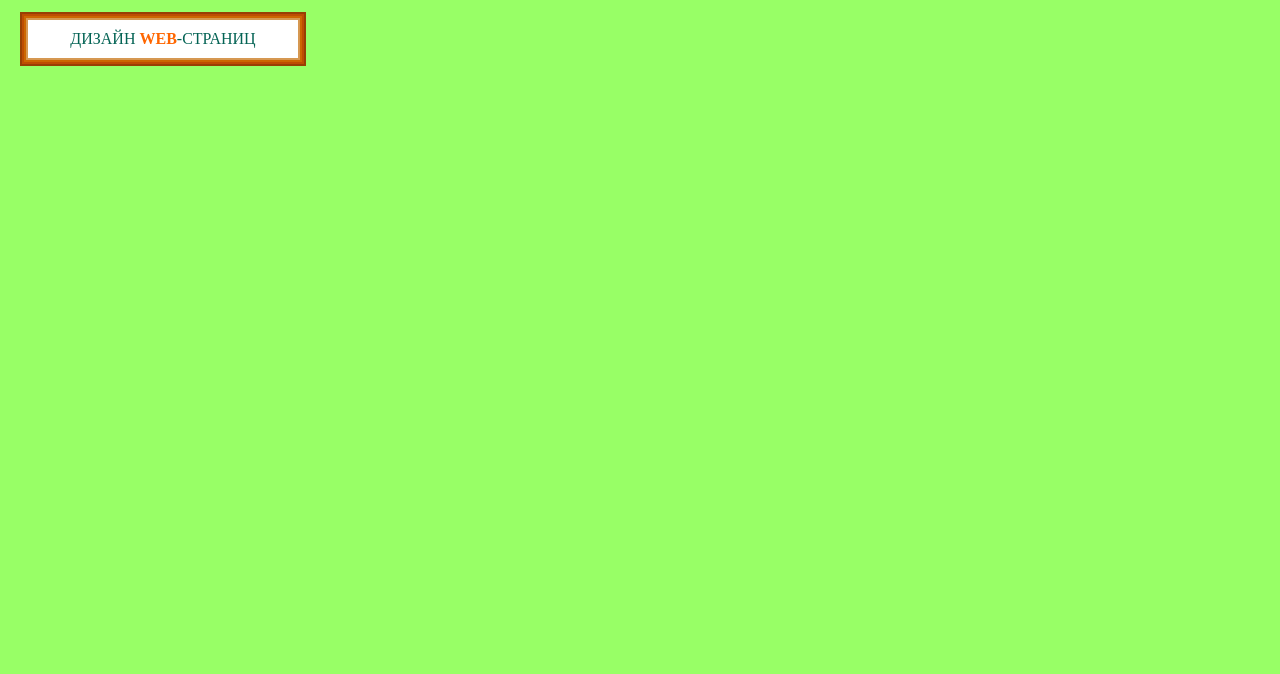
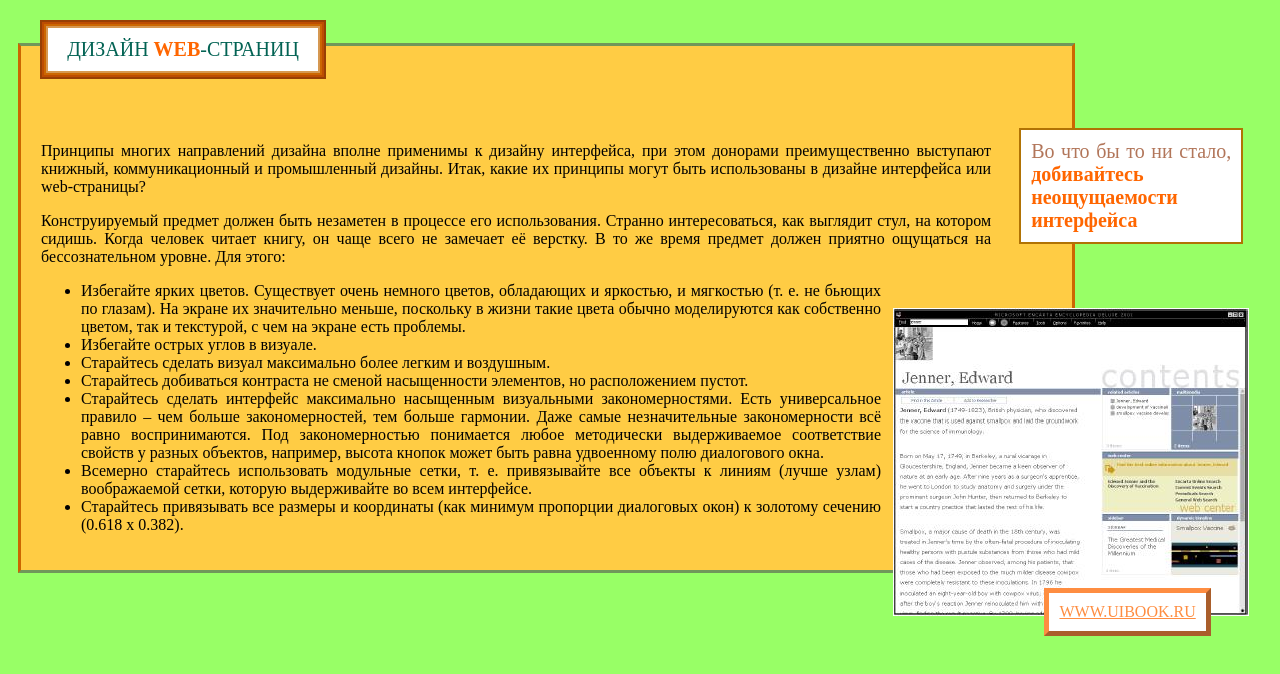
Before and after one commit to bashirjon21/html_css, a plain HTML site: page Задание3_DIV/lab1.html in a window 1280 px wide. Drawn offline with Linux system fonts and the light colour scheme.

Commit message:
3 lesson finished

```diff
--- a/Задание3_DIV/lab1.html
+++ b/Задание3_DIV/lab1.html
@@ -6,20 +6,16 @@
 	</head>
 
 	<body>
-		<div class="blur">
-			<div >
-				<div>
-					ДИЗАЙН <span>WEB</span>-СТРАНИЦ
-				</div>
-			</div>
+		<div class="border1">
+					Дизайн <span>WEB</span>-страниц
 		</div>
-		<!--<div class="img"><img src="image.jpg"></div>
+
 		<div class="text">
-		<p>Принципы многих направлений дизайна вполне применимы к дизайну интерфейса, при этом донорами преимущественно выступают книжный, коммуникационный и промышленный дизайны. Итак, какие их принципы могут быть использованы в дизайне интерфейса или web-страницы?</p>
+			<p style="width: 950px; text-align: justify;">Принципы многих направлений дизайна вполне применимы к дизайну интерфейса, при этом донорами преимущественно выступают книжный, коммуникационный и промышленный дизайны. Итак, какие их принципы могут быть использованы в дизайне интерфейса или web-страницы?</p>
 
-		<p>Конструируемый предмет должен быть незаметен в процессе его использования. Странно интересоваться, как выглядит стул, на котором сидишь. Когда человек читает книгу, он чаще всего не замечает её верстку. В то же время предмет должен приятно ощущаться на бессознательном уровне. Для этого:<p>
+			<p style="width: 950px; text-align: justify; ">Конструируемый предмет должен быть незаметен в процессе его использования. Странно интересоваться, как выглядит стул, на котором сидишь. Когда человек читает книгу, он чаще всего не замечает её верстку. В то же время предмет должен приятно ощущаться на бессознательном уровне. Для этого:<p>
 
-		<ul>
+		<ul style="width: 800px; text-align: justify;">
 			<li> Избегайте ярких цветов. Существует очень немного цветов, обладающих и яркостью, и мягкостью (т. е. не бьющих по глазам). На экране их значительно меньше, поскольку в жизни такие цвета обычно моделируются как собственно цветом, так и текстурой, с чем на экране есть проблемы.
 
 			<li> Избегайте острых углов в визуале.
@@ -35,8 +31,11 @@
 			<li> Старайтесь привязывать все размеры и координаты (как минимум пропорции диалоговых окон) к золотому сечению (0.618 х 0.382).
 		</ul>
 		</div>
-		<div class="text2">Во что бы то ни стало, <span>добивайтесь неощущаемости интерфейса</span></div>
 
-		<a class="link" href="http://www.uibook.ru"><div>WWW.UIBOOK.RU</div></a>-->
+			<div class="img"><img src="image.jpg"></div>
+
+		<div class="text2" style="text-align: justify">Во что бы то ни стало, <span>добивайтесь неощущаемости интерфейса</span></div>
+
+		<a class="link" href="http://www.uibook.ru"><div>WWW.UIBOOK.RU</div></a>
 	</body>
 </html>
--- a/Задание3_DIV/style.css
+++ b/Задание3_DIV/style.css
@@ -1,21 +1,29 @@
 body{
 	background-color: #98FF66;
 	position: relative;
+	z-index: 0;
 }
 
-.brd1{
-	border:10px groove #F97C2E;
-	background: #FFFFFF;
-	padding: 10px;
-	text-align: center;
-	font-variant: inherit;
-	width: 200px;
-	margin-left: 30px;
-	color: #016442 ;
-	position: absolute;
-	top:0 ;
-	left:0;
+
+.border1 {
+  	width: 250px;
+  	background: #ffffff;
+  	position: relative;
+  	text-align: center;
+  	position: absolute;
+  	margin: 30px;
+  	color: #036354;
+  	top:0 ;
+	left:20px;
 	text-transform: uppercase;
+	z-index: 2;
+	font-size: 20px;
+  	box-shadow:
+  		0 0 0 10px hsl(0, 0%, 100%),
+  		0 0 0 12px hsl(32, 62%, 58%),
+  		0 0 0 14px rgb(204, 102, 1),
+  		0 0 0 16px rgb(189, 77, 2),
+  		0 0 0 18px rgb(152, 63, 4);
 }
 
 span{
@@ -27,41 +35,45 @@ span{
 	border-left: 3px solid #CC6601;
 	border-right: 3px solid #CC6601;
 	border-top: 3px solid #70975A;
-	border-bottom: : 3px solid #70975A;
+	border-bottom: 3px solid #70975A;
+	background-color: #FFCC44;
 	position: absolute;
-	top:20px ;
-	left:0;
+	top:35px ;
+	left:10px;
+	z-index: 1;
+	width: 80%;
+	padding: 20px;
+	padding-top: 80px;
+
 }
 
 .text2{
 	position: absolute;
-	top:100px ;
-	left:0;
+	border: 2px solid #B17304;
+	width: 200px;
+	padding: 10px;
+	top:120px ;
+	left:80%;
+	z-index: 2;
+	background-color: #FFFFFF;
+	color: #B2765A;
+	font-size: 20px;
 }
 
 .img{
 	position: absolute;
-	top:0 ;
-	left:0;
+	top:300px ;
+	left:70%;
+	z-index: 2;
 }
 
 .link{
+	border: 5px outset #FE8D41;
+	background-color: #FFFFFF;
 	position: absolute;
-	top:0 ;
-	left:0;
+	color: #FE8D41;
+	padding: 10px;
+	top:580px ;
+	left:82%;
+	z-index: 3;
 }
-
-.blur {
-  width: 250px;
-  background: #ffffff;
-  position: relative;
-  text-align: center;
-  margin: 30px;
-  color: #036354;
-  box-shadow:
-  	0 0 0 10px hsl(0, 0%, 100%),
-  	0 0 0 12px hsl(32, 62%, 58%),
-  	0 0 0 14px rgb(204, 102, 1),
-  	0 0 0 16px rgb(189, 77, 2),
-  	0 0 0 18px rgb(152, 63, 4);
-}
```
